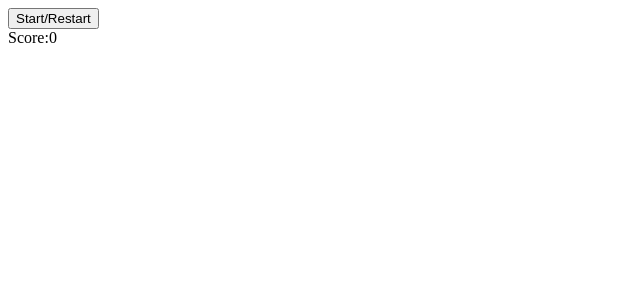
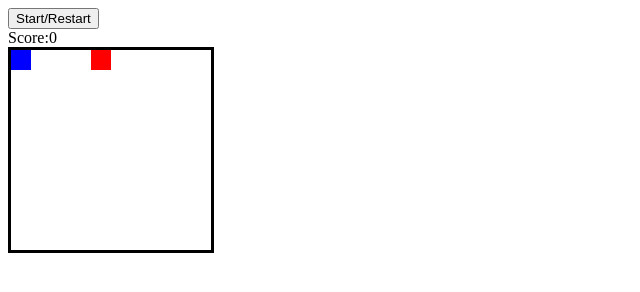
Before and after one commit to mishsx/snake-game-NOKIA3310, a plain HTML site: page index.html in a window 1280 px wide. Shown: the whole page, without its empty margins (0-640 px from the left). Drawn offline with Linux system fonts and the light colour scheme.

Commit message:
Added styling of gameboard, added declarations for our game in JS

```diff
--- a/app.js
+++ b/app.js
@@ -0,0 +1,13 @@
+document.addEventListener('DOMContentLoaded', () =>{
+  const squares= document.querySelectorAll('.grid div');
+  const scoreDisplay= document.querySelector('span');
+  const startBtn = document.querySelector('.start');
+
+  const width=10;
+  let currentIndex = 0; //first div in our grid
+  let appleIndex = 0; // first div in our grid
+  let currentSnake = [2,1,0]; // 2 denotes HEAD of snake, 1 is the body part, and 0 is the TAIL
+
+
+
+});
--- a/index.html
+++ b/index.html
@@ -12,11 +12,11 @@
   <div class="score">Score:<span>0</span></div>
 
   <div class="grid">
+    <div class="snake"></div>
     <div></div>
     <div></div>
     <div></div>
-    <div></div>
-    <div></div>
+    <div class="apple"></div>
     <div></div>
     <div></div>
     <div></div>
--- a/style.css
+++ b/style.css
@@ -0,0 +1,20 @@
+.grid{
+  width: 200px;
+  height: 200px;
+  display: flex;
+  flex-wrap: wrap;
+  border-style: solid;
+}
+
+.grid div{
+  width: 20px;
+  height: 20px;
+}
+
+.snake{
+  background-color: blue;
+}
+
+.apple{
+  background-color: red;
+}
```
